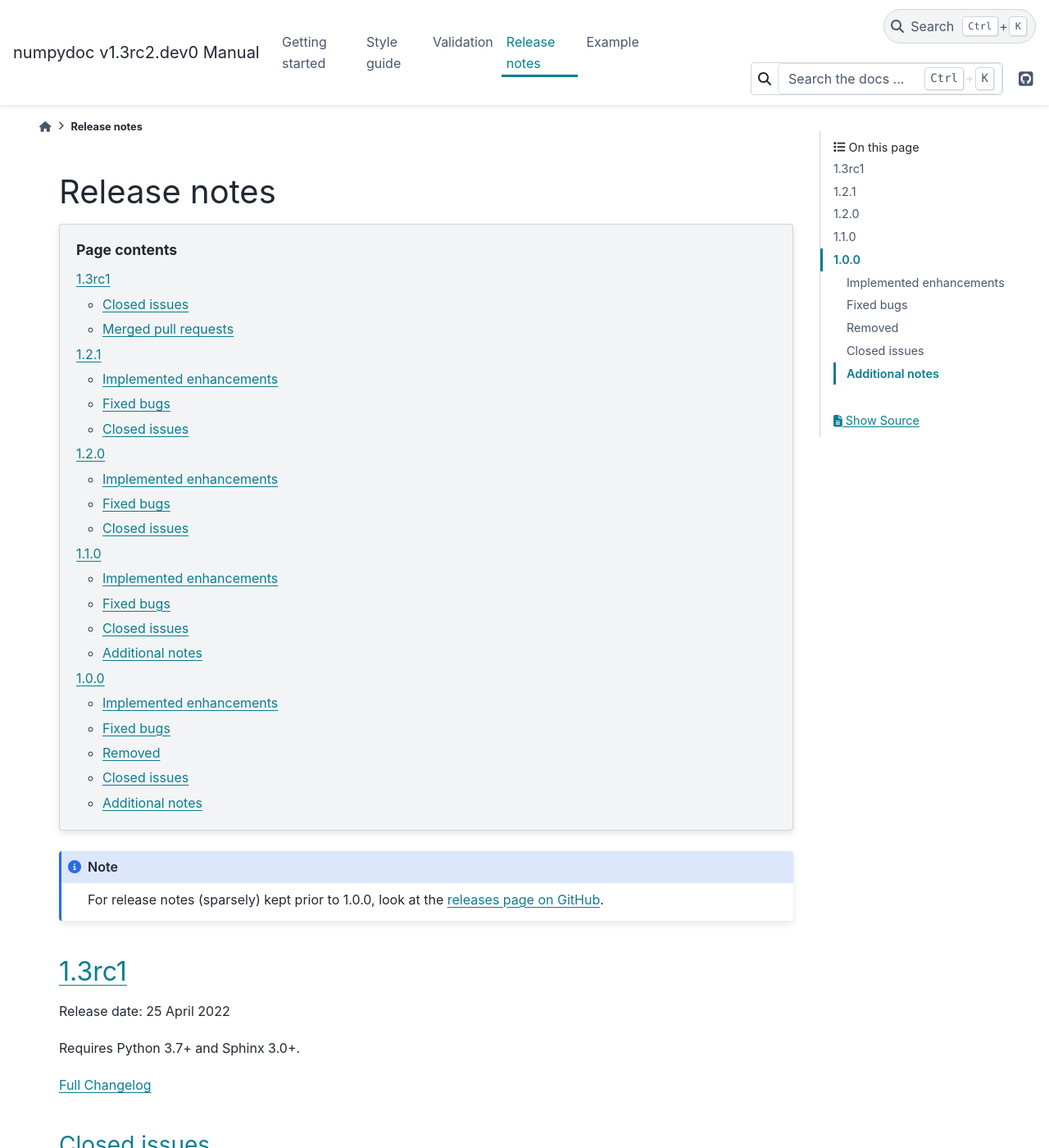
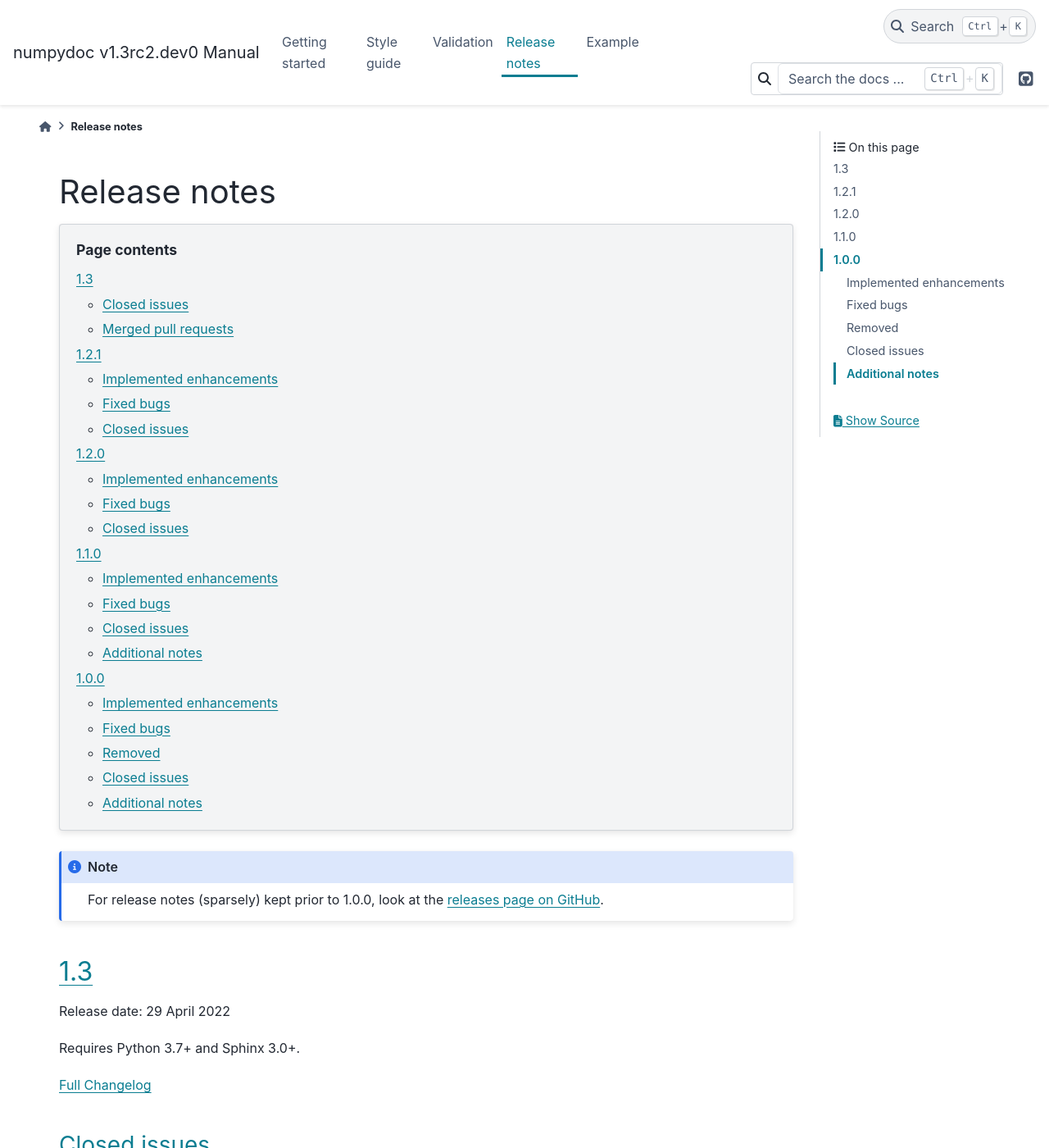
Before and after one commit to numpy/numpydoc, a Sphinx documentation site: the page built from doc/release_notes.rst, in a window 1280 px wide and 1400 px high. Shown: the whole window at 82% size. Built offline with Sphinx 7.4.7 and the PyData theme 0.15.4, drawn with Linux system fonts in a browser that asks for light colours; formulas are drawn with MathJax 3.

Commit message:
Update 1.3 release notes

```diff
--- a/doc/release_notes.rst
+++ b/doc/release_notes.rst
@@ -18,14 +18,14 @@
    on GitHub <https://github.com/numpy/numpydoc/releases>`__.
 
 
-1.3rc1
-------
+1.3
+---
 
-Release date: 25 April 2022
+Release date: 29 April 2022
 
 Requires Python 3.7+ and Sphinx 3.0+.
 
-`Full Changelog <https://github.com/numpy/numpydoc/compare/v1.2.1...HEAD>`__
+`Full Changelog <https://github.com/numpy/numpydoc/compare/v1.2.1...v1.3>`__
 
 Closed issues
 ~~~~~~~~~~~~~
@@ -52,7 +52,7 @@
 
 Requires Python 3.7+ and Sphinx 1.8+.
 
-`Full Changelog <https://github.com/numpy/numpydoc/compare/numpydoc-1.2...HEAD>`__
+`Full Changelog <https://github.com/numpy/numpydoc/compare/numpydoc-1.2...v1.2.1>`__
 
 Implemented enhancements
 ~~~~~~~~~~~~~~~~~~~~~~~~
```
